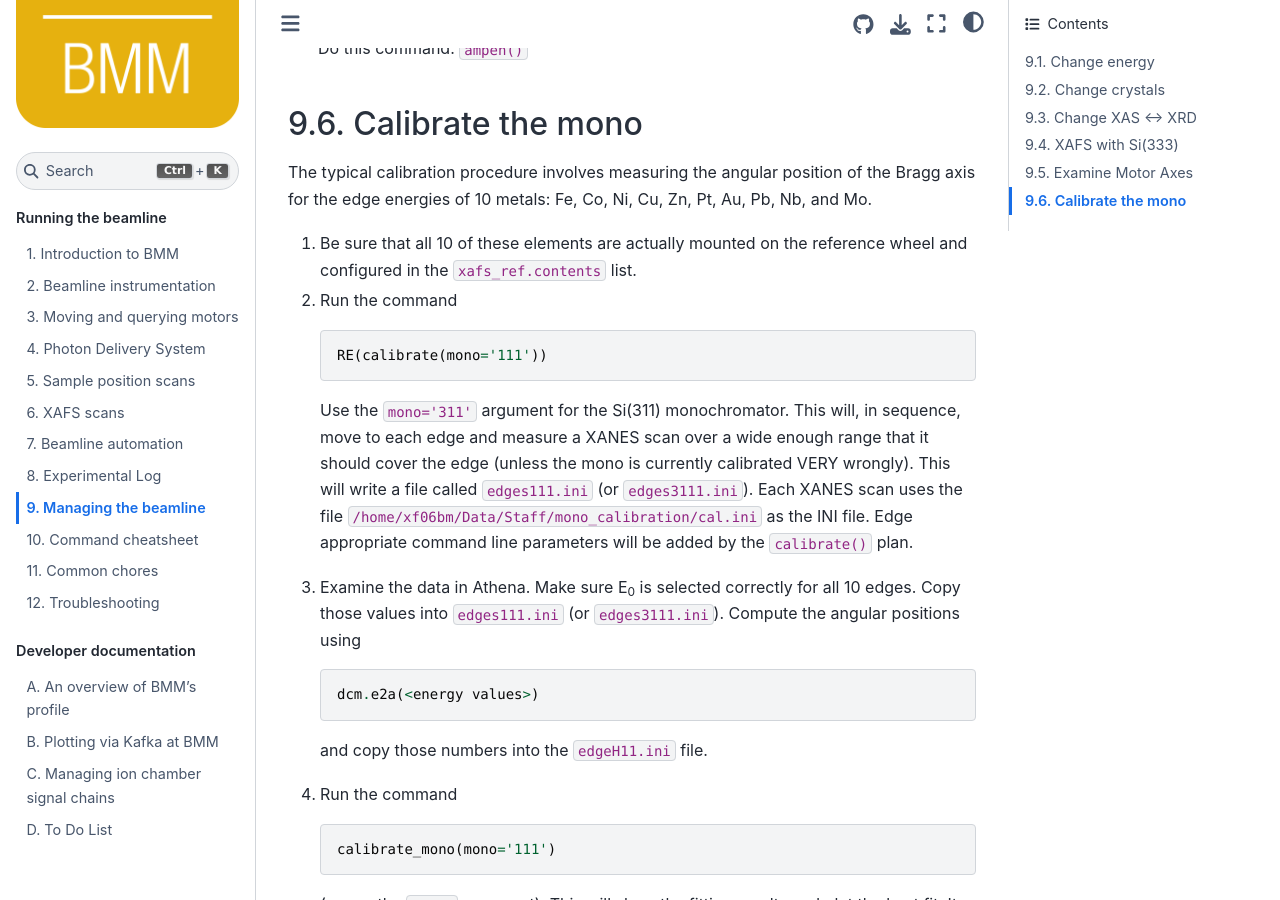
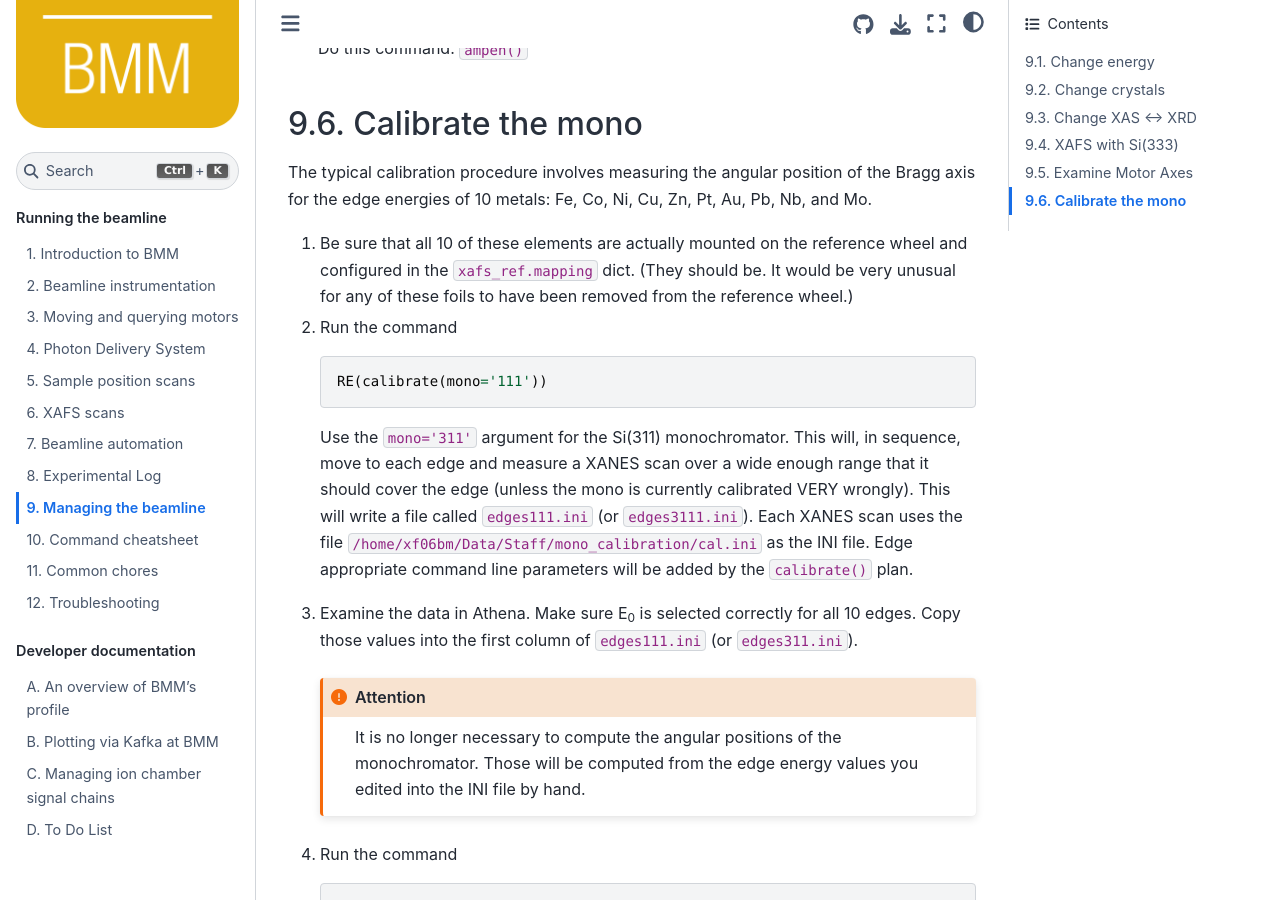
Before and after one commit to NSLS-II-BMM/BeamlineManual, a Sphinx documentation site: the page built from docs/manage.rst, in a window 1280 px wide and 900 px high, scrolled down 6611 px. Built offline with Sphinx 7.4.7 and the Sphinx Book theme 1.1.4, drawn with Linux system fonts in a browser that asks for light colours.

Commit message:
edit calibration procedure

```diff
--- a/docs/manage.rst
+++ b/docs/manage.rst
@@ -361,7 +361,9 @@ position of the Bragg axis for the edge energies of 10 metals: Fe, Co,
 Ni, Cu, Zn, Pt, Au, Pb, Nb, and Mo.
 
 #. Be sure that all 10 of these elements are actually mounted on the
-   reference wheel and configured in the ``xafs_ref.contents`` list.
+   reference wheel and configured in the ``xafs_ref.mapping`` dict.
+   (They should be.  It would be very unusual for any of these foils
+   to have been removed from the reference wheel.)
 
 #. Run the command
 
@@ -380,15 +382,21 @@ Ni, Cu, Zn, Pt, Au, Pb, Nb, and Mo.
    the ``calibrate()`` plan.
 
 #. Examine the data in Athena. Make sure E\ :sub:`0` is selected
-   correctly for all 10 edges. Copy those values into
-   :file:`edges111.ini` (or :file:`edges3111.ini`). Compute the
-   angular positions using
+   correctly for all 10 edges. Copy those values into the first column
+   of :file:`edges111.ini` (or :file:`edges311.ini`).
 
-   .. code-block:: python
+   .. attention::
 
-      dcm.e2a(<energy values>)
+      It is no longer necessary to compute the angular positions of
+      the monochromator.  Those will be computed from the edge energy
+      values you edited into the INI file by hand.
 
-   and copy those numbers into the :file:`edgeH11.ini` file.
+   ..
+     Compute the
+     angular positions using
+     .. code-block:: python
+	dcm.e2a(<energy values>)
+     and copy those numbers into the :file:`edgeH11.ini` file.
 
 #. Run the command
 
```
